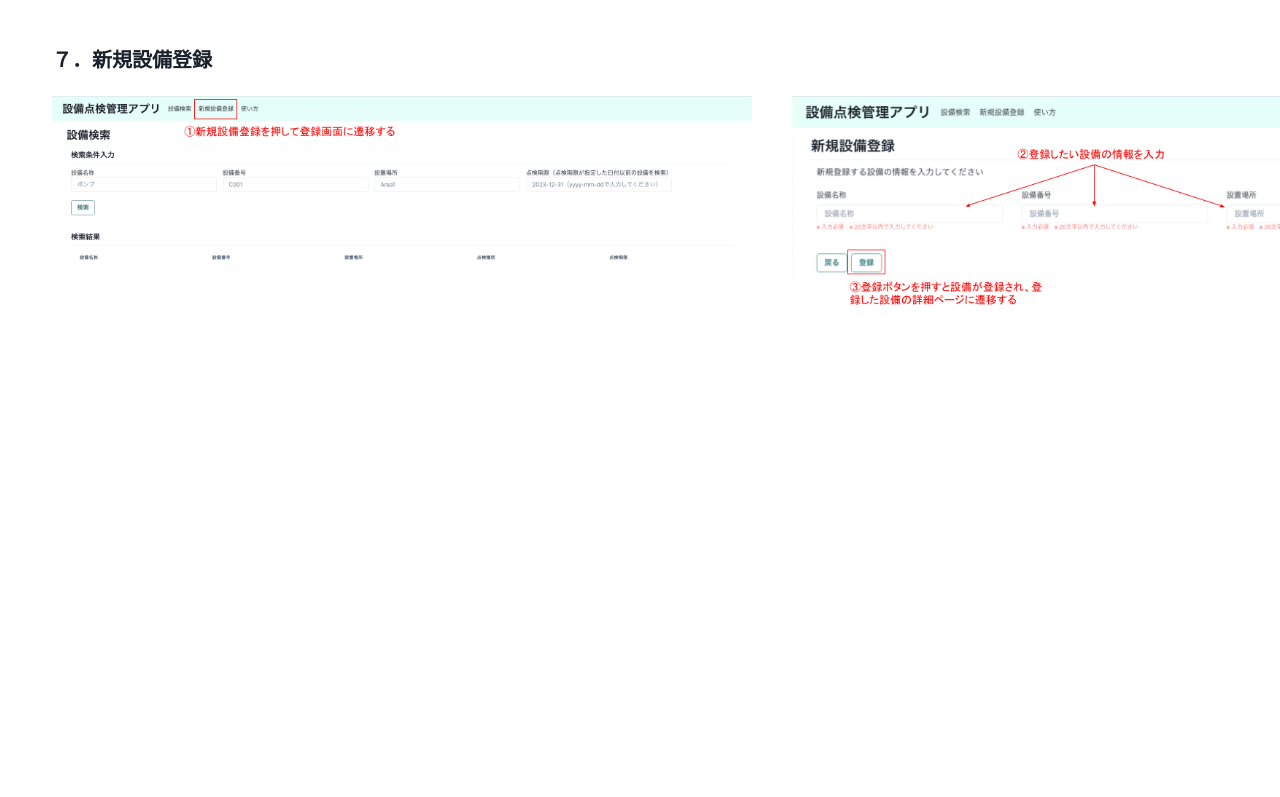
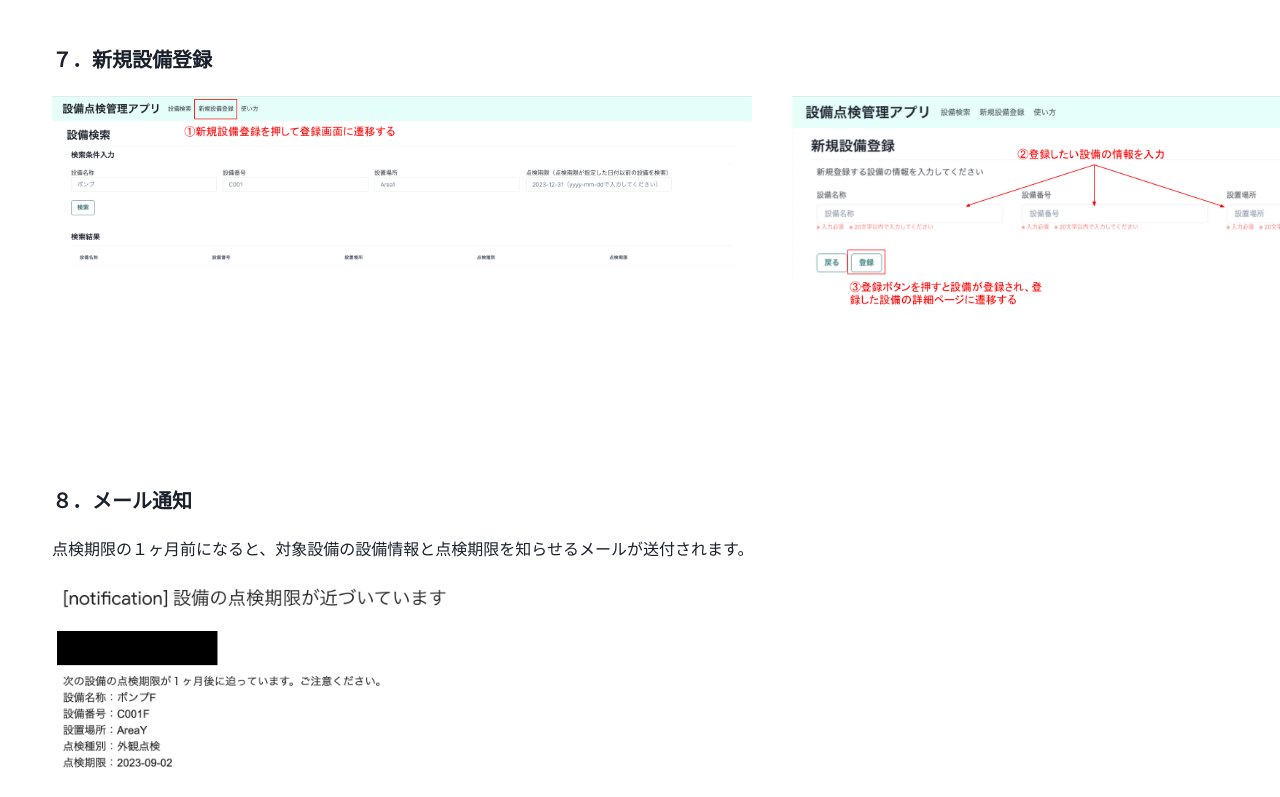
Before and after one commit to rinna-kawaguchi/Equipment-Management-API, a React (Create React App) app in the folder frontend/: page /how_to_use in a window 1280 px wide. Shown: the part 3016-3813 px from the top of the page. Before the commit the page ends 3525 px from the top, so only its background shows below. Built offline with nearby package versions, Linux system fonts and the light colour scheme.

Commit message:
使い方ページを修正

```diff
--- a/frontend/src/components/pages/HowToUse.tsx
+++ b/frontend/src/components/pages/HowToUse.tsx
@@ -1,4 +1,4 @@
-import { Box, Divider, HStack, Heading, Image } from "@chakra-ui/react";
+import { Box, Divider, HStack, Heading, Image, Text } from "@chakra-ui/react";
 
 export const HowToUse = () => {
   return (
@@ -59,6 +59,11 @@ export const HowToUse = () => {
           <Image src="./images/createEquipment1.png" w="700px" />
           <Image src="./images/createEquipment2.png" w="700px" />
         </HStack>
+        <Heading size="md">８．メール通知</Heading>
+        <br />
+        <Text>点検期限の１ヶ月前になると、対象設備の設備情報と点検期限を知らせるメールが送付されます。</Text>
+        <br />
+        <Image src="./images/mail.png" w="400px" />
       </Box>
     </Box>
   );
```
Also changed, not shown: frontend/public/images/find2.png, frontend/public/images/mail.png (added).
